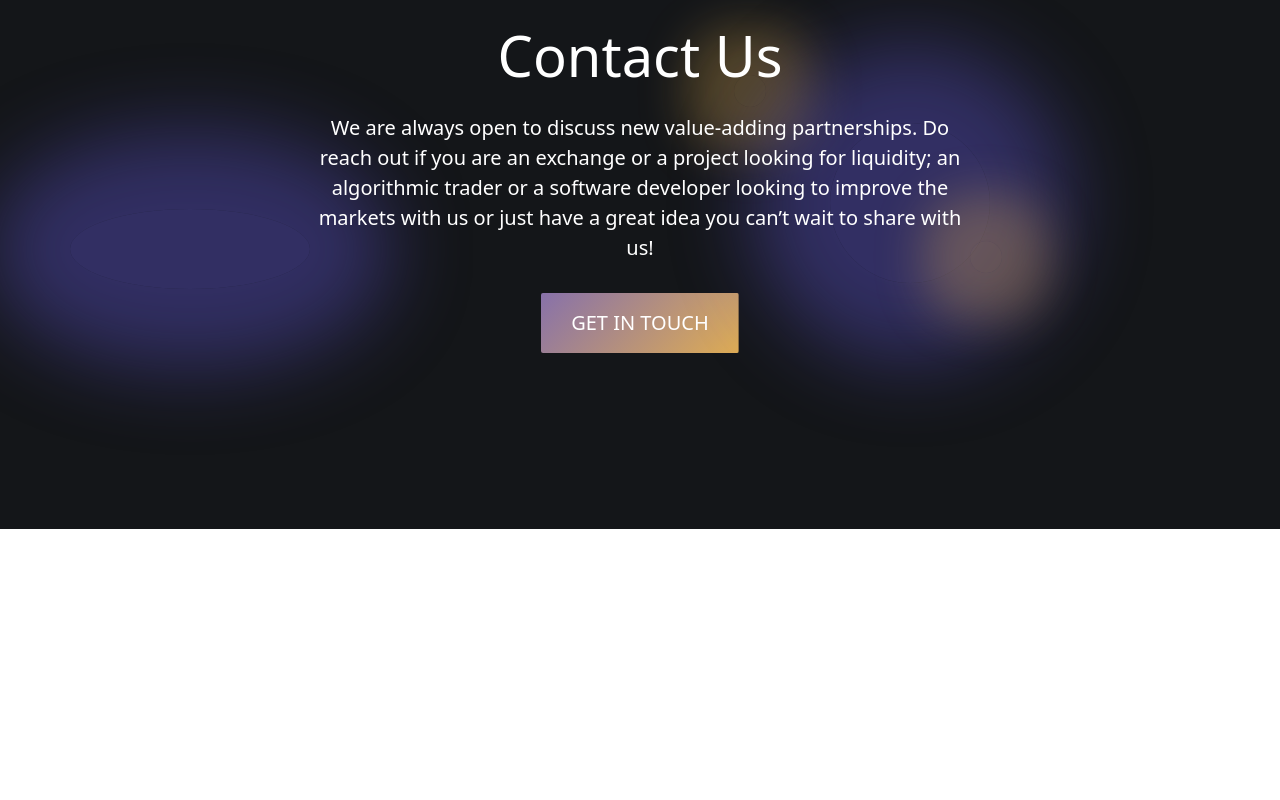
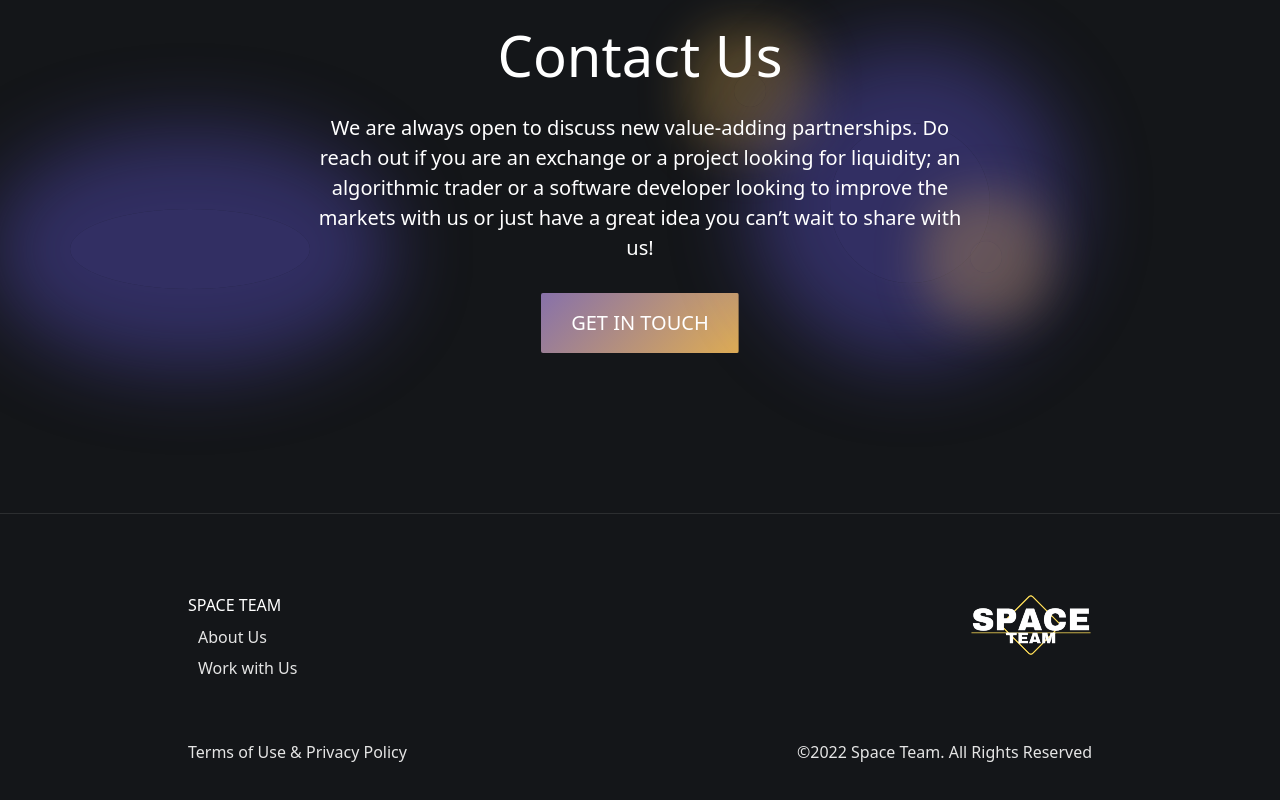
Before and after one commit to PohuliaiDanylo/SpaceTeamCrypto, a React (Vite) app: page / in a window 1280 px wide. Shown: the part 5314-6114 px from the top of the page. Before the commit the page ends 5843 px from the top, so only its background shows below. Built offline with nearby package versions, Linux system fonts and the light colour scheme.

Commit message:
added amd finished footer component

```diff
--- a/src/App.tsx
+++ b/src/App.tsx
@@ -5,6 +5,7 @@ import About from "./components/About/About";
 import Services from "./components/Services/Services";
 import Partners from "./components/Partners/Partners";
 import ContactUs from "./components/ContactUs/ContactUs";
+import Footer from "./components/Footer/Footer";
 
 function App() {
     return (
@@ -15,6 +16,7 @@ function App() {
             <Services />
             <Partners />
             <ContactUs />
+            <Footer />
         </div>
     );
 }
--- /dev/null
+++ b/src/components/Footer/Footer.scss
@@ -0,0 +1,59 @@
+@use "../../styles/variables" as *;
+
+.footer-container {
+    padding: 5rem 3rem !important;
+    max-width: 1000px;
+    gap: calc($regular-gap * 2);
+    font-size: $small-fs;
+    position: relative;
+
+    &::before {
+        content: "";
+        position: absolute;
+        top: 0;
+        left: 50%;
+        transform: translateX(-50%);
+        height: 1px;
+        width: 100vw;
+        background: rgba($color: $regular-text-clr, $alpha: 0.1);
+    }
+
+    @media (max-width: 650px) {
+        align-items: center;
+        gap: $regular-gap;
+        text-align: center;
+    }
+
+    & > .footer-container__links {
+        .links__links {
+            & > ul {
+                margin-top: calc($regular-gap / 4);
+                gap: calc($regular-gap / 4);
+                & > li {
+                    color: $paragraph-text-clr;
+                    font-weight: lighter;
+
+                    & > a {
+                        @media (max-width: 650px) {
+                            justify-content: center;
+                        }
+                    }
+                }
+            }
+        }
+        @media (max-width: 650px) {
+            flex-direction: column-reverse;
+            gap: $regular-gap;
+        }
+    }
+
+    & > .footer-container__rights {
+        color: $paragraph-text-clr;
+        font-weight: lighter;
+
+        @media (max-width: 650px) {
+            flex-direction: column-reverse;
+            gap: $regular-gap;
+        }
+    }
+}
--- /dev/null
+++ b/src/components/Footer/Footer.tsx
@@ -0,0 +1,32 @@
+import "./Footer.scss";
+import logo from "../../assets/images/logo.png";
+import Link from "../Link/Link";
+
+function Footer() {
+    return (
+        <div className="footer-container flex flex-col">
+            <div className="footer-container__links flex justify-between">
+                <div className="links__links">
+                    <h3>SPACE TEAM</h3>
+                    <ul className="flex flex-col">
+                        <li>
+                            <Link label="About Us" style="primary"></Link>
+                        </li>
+                        <li>
+                            <Link label="Work with Us" style="primary"></Link>
+                        </li>
+                    </ul>
+                </div>
+                <div className="links__logo">
+                    <img src={logo} alt="logo" />
+                </div>
+            </div>
+            <div className="footer-container__rights flex justify-between">
+                <p>Terms of Use & Privacy Policy</p>
+                <p>©2022 Space Team. All Rights Reserved</p>
+            </div>
+        </div>
+    );
+}
+
+export default Footer;
```
